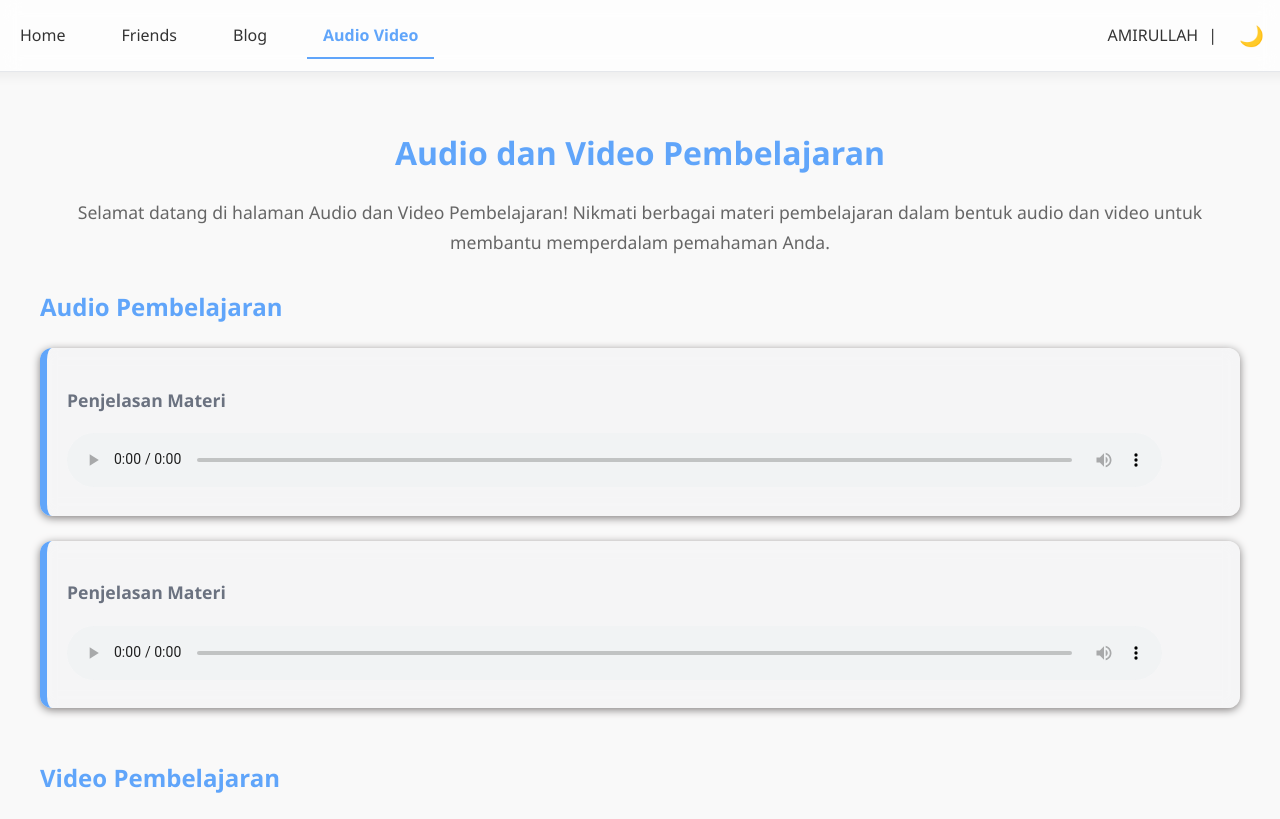
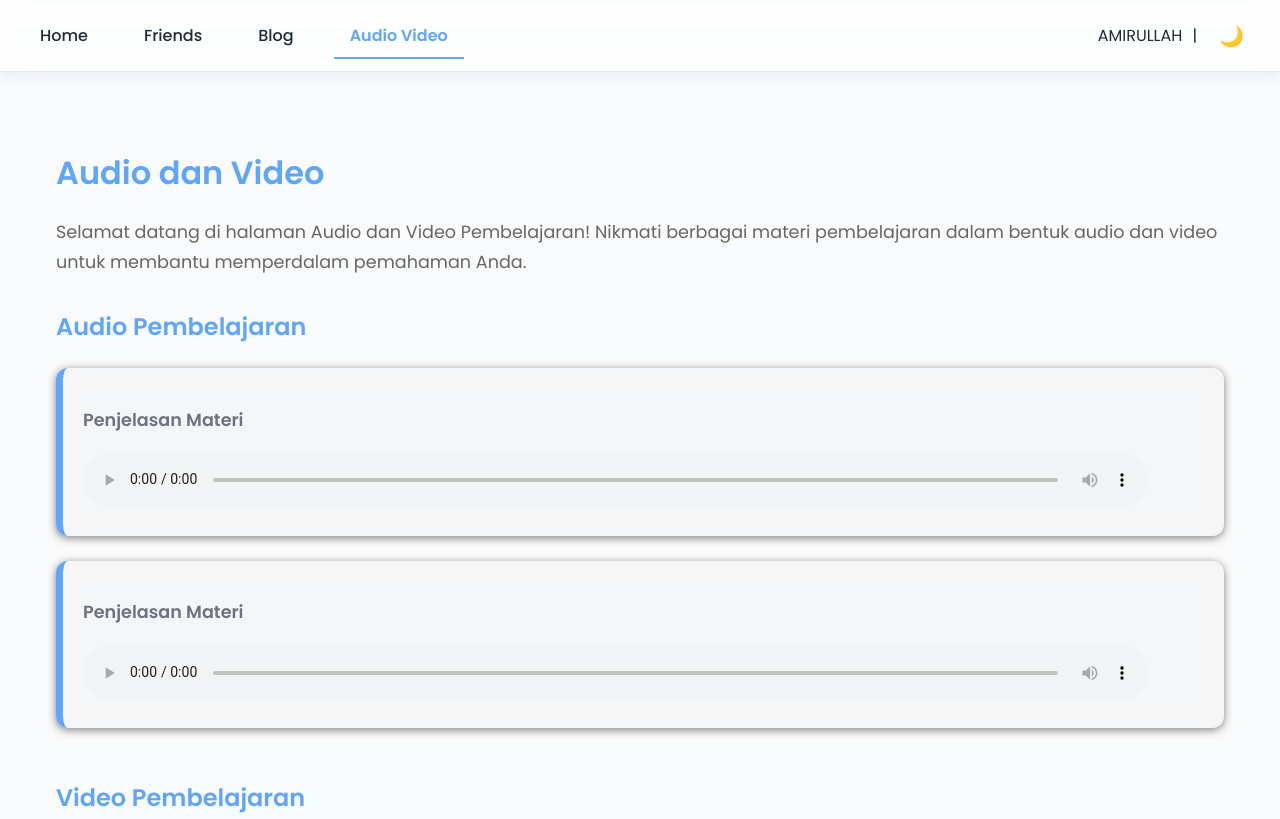
Before and after one commit to amirullah310/amirullah310.github.io, a Jekyll site: the page built from audioVideo.html, in a window 1280 px wide and 1400 px high. Shown: the top 819 px of the window. Built offline with Jekyll 4.4.1, drawn with Linux system fonts in a browser that asks for light colours; comment, search, counter and statistics services are not loaded; some of the changed text lies outside the part shown; grey boxes are pictures that could not be loaded.

Commit message:
update halaman audio video

```diff
--- a/audioVideo.html
+++ b/audioVideo.html
@@ -6,7 +6,7 @@
 <div class="media-layout">
   <!-- Judul dan Deskripsi Halaman -->
   <div class="page-header">
-    <h1>Audio dan Video Pembelajaran</h1>
+    <h1>Audio dan Video</h1>
     <p class="page-description">
       Selamat datang di halaman Audio dan Video Pembelajaran! Nikmati berbagai materi pembelajaran dalam bentuk audio dan video untuk membantu memperdalam pemahaman Anda.
     </p>
@@ -56,35 +56,47 @@
         </div>
       </div>
     </div>
+    <div class="video-grid">
+      <div class="video-item tiktok-style">
+        <p><strong>Penjelasan Materi</strong></p>
+        <div class="video-container">
+          <video controls autoplay muted loop playsinline>
+            <source src="https://www.w3schools.com/html/mov_bbb.mp4" type="video/mp4">
+            Browser Anda tidak mendukung pemutar video.
+          </video>
+        </div>
+      </div>
+      <div class="video-item tiktok-style">
+        <p><strong>Penjelasan Materi</strong></p>
+        <div class="video-container">
+          <video controls autoplay muted loop playsinline>
+            <source src="https://interactive-examples.mdn.mozilla.net/media/cc0-videos/flower.mp4" type="video/mp4">
+            Browser Anda tidak mendukung pemutar video.
+          </video>
+        </div>
+      </div>
+    </div>
   </div>
 </div>
 
 <style>
 :root {
   --primary-color: #60a5fa;
-  --text-color: #333;
+  /* --text-color: #60a5fa; */
   --bg-light: #f9f9f9;
   --radius: 20px;
   --shadow: 0 4px 20px rgba(0, 0, 0, 0.1);
 }
 
-body {
-  font-family: "Segoe UI", sans-serif;
-  background: var(--bg-light);
-  color: var(--text-color);
-  margin: 0;
-  padding: 0;
-}
-
 .media-layout {
-  padding: 20px;
-  max-width: 1200px;
-  margin: auto;
+  padding: 20px 0;
+  /* max-width: 1200px; */
+  /* margin: auto; */
 }
 
 .page-header {
   margin-bottom: 30px;
-  text-align: center;
+  text-align: left;
 }
 
 .page-header h1 {
@@ -99,6 +111,7 @@
 
 .media-section {
   margin-bottom: 50px;
+  padding: 0 20px;
 }
 
 .media-section h2 {
@@ -127,7 +140,7 @@
 
 .video-container {
   position: relative;
-  width: 100%;
+  /* width: 100%; */
   height: 600px;
   overflow: hidden;
   border-radius: var(--radius);
@@ -136,7 +149,7 @@
 }
 
 .video-container video {
-  width: 100%;
+  /* width: 100%; */
   height: 100%;
   object-fit: cover;
   border-radius: var(--radius);
```
